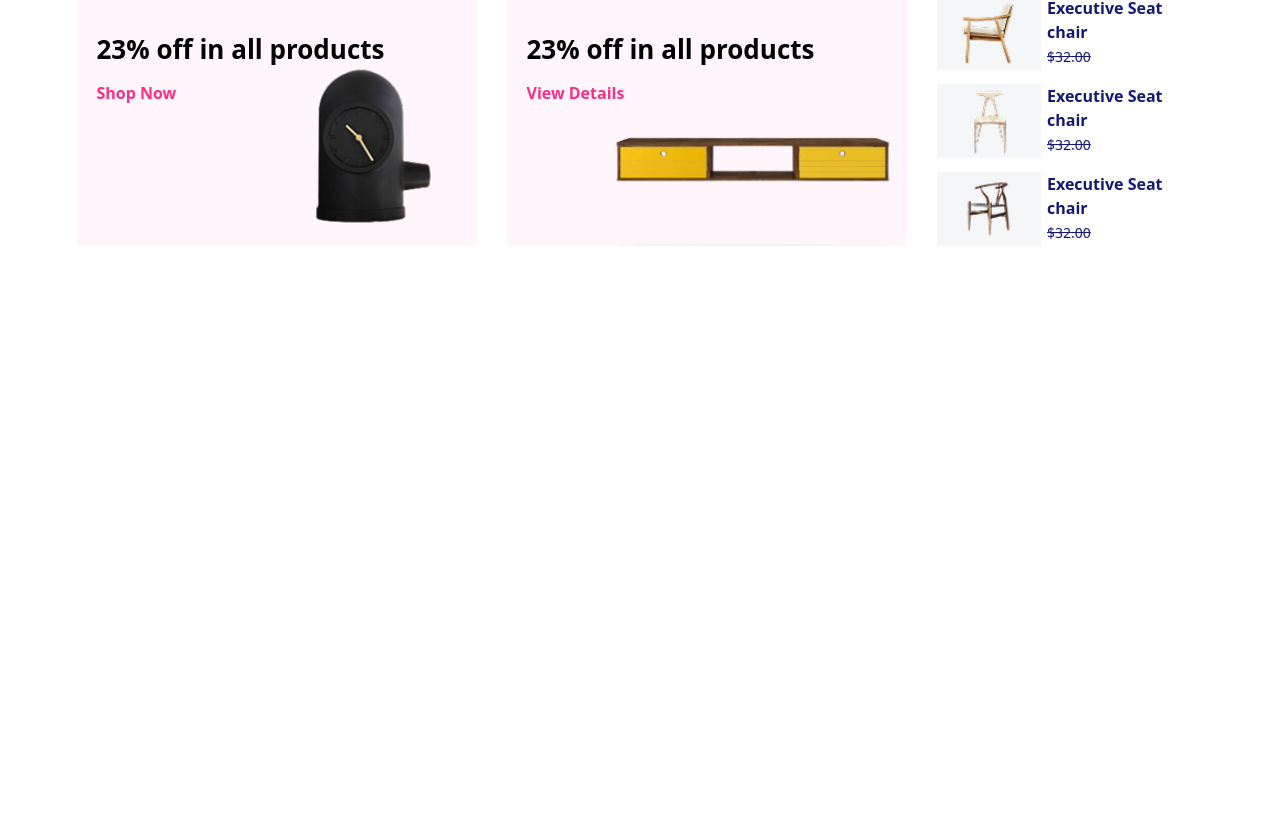
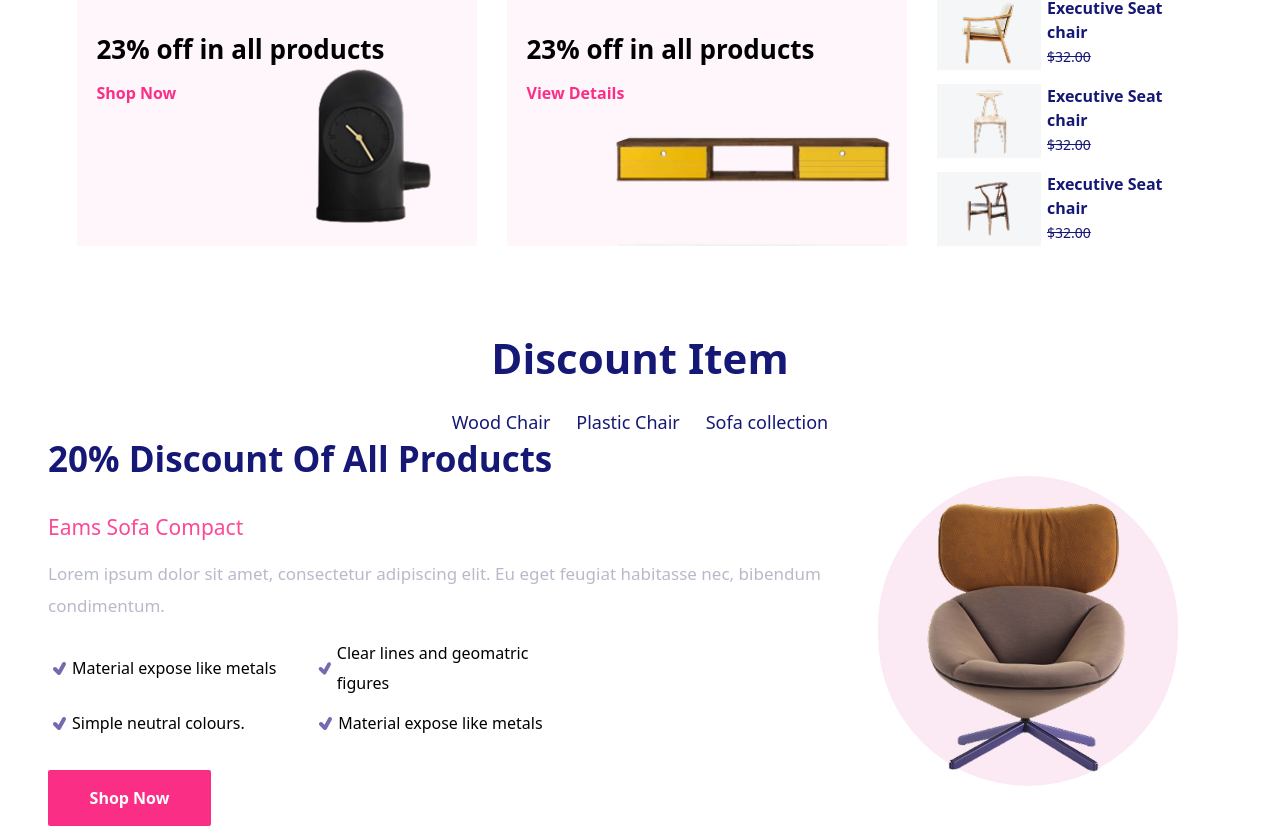
Before and after one commit to Arjunlama2/Chaitra_ecommerce_frontend, a React (Vite) app: page / in a window 1280 px wide. Shown: the part 3713-4539 px from the top of the page. Before the commit the page ends 3959 px from the top, so only its background shows below. Built offline with nearby package versions, Linux system fonts and the light colour scheme.

Commit message:
discount

```diff
--- /dev/null
+++ b/src/components/landing/Discount.jsx
@@ -0,0 +1,94 @@
+import { useState } from "react";
+import { TiTick } from "react-icons/ti";
+
+const Discount = () => {
+  const itemList = [
+    { id: "1", title: "Wood Chair" },
+    { id: "2", title: "Plastic Chair" },
+    { id: "3", title: "Sofa collection" },
+  ];
+  const [activeIndex, setActiveIndex] = useState(null);
+  return (
+    <div className="flex flex-col items-center justify-center px-12 mt-20">
+      <p className="text-[42px] text-[#151875] font-[700] mb-[20px] ">
+        Discount Item
+      </p>
+      <div className="w-full flex flex-col items-center ">
+        <ul className="flex  gap-[26px] text-[18px] text-[#151875]">
+          {itemList.map((el, index) => {
+            return (
+              <li
+                key={index}
+                onClick={() => setActiveIndex(index)}
+                className={`${
+                  activeIndex === index
+                    ? "text-[#FB4997] underline underline-offset-4"
+                    : ""
+                } cursor-pointer relative flex items-center`}
+              >
+                {el.title}
+                <span
+                  className={`${
+                    activeIndex === index
+                      ? "absolute right-[-12px]  bottom-[0.2px]"
+                      : "hidden"
+                  } text-[#FB4997] text-[32px]`}
+                >
+                  .
+                </span>
+              </li>
+            );
+          })}
+          {/* <li>Wood Chair</li>
+        <li>plastic Chair</li>
+        <li>Sofa Collection</li> */}
+        </ul>
+        <div className="w-fit flex justify-between items-center">
+          <div className="flex flex-col gap-4">
+            <p className="text-[#151875] text-[35px] font-[700] leading-[132%] tracking-[1.5%]">
+              20% Discount Of All Products
+            </p>
+            <p className="text-[21px] text-[#FB4997] leading-[132%] tracking-[1.5%] mt-4">
+              Eams Sofa Compact
+            </p>
+            <p className="text-[17px] leading-[32px] tracking-[2%] text-[#B7BACB]">
+              Lorem ipsum dolor sit amet, consectetur adipiscing elit. Eu eget
+              feugiat habitasse nec, bibendum condimentum.
+            </p>
+
+            <div className="grid grid-cols-2 w-[90%] gap-[10px] text-base leading-[30px] pr-44">
+              <p className="flex items-center">
+                <TiTick className="text-[24px] text-[#7569B2]" />
+                <span>Material expose like metals</span>
+              </p>
+              <p className="flex items-center">
+                <TiTick className="text-[24px] text-[#7569B2]" />
+                <span>Clear lines and geomatric figures</span>
+              </p>
+              <p className="flex items-center">
+                <TiTick className="text-[24px] text-[#7569B2]" />
+                <span>Simple neutral colours.</span>
+              </p>
+              <p className="flex items-center">
+                <TiTick className="text-[24px] text-[#7569B2]" />
+                <span>Material expose like metals</span>
+              </p>
+            </div>
+            <button className="primary-btn mt-4">Shop Now</button>
+          </div>
+          <div className="w-[470px] relative">
+            <div className="absolute top-1/2 left-1/2  transition-transform  -translate-x-1/2 -translate-y-1/2  w-[300px] h-[310px] rounded-full bg-[#fbeaf3] z-[-10]"/>
+
+            <img
+              src="/images/discount.png"
+              alt=""
+              className="w-full h-full object-cover"
+            />
+          </div>
+        </div>
+      </div>
+    </div>
+  );
+};
+
+export default Discount;
--- a/src/components/landing/Offer.jsx
+++ b/src/components/landing/Offer.jsx
@@ -35,7 +35,7 @@ const Offer = () => {
  <div className='flex flex-col items-center justify-center gap-5 w-[200px] h-[280px]  shadow-sm  p-3' key={index}>
         <img src={offer.image} alt="service" className=' object-cover' />
         <p className='text-[22px] text-[#151875] font-[700]'>{offer.title}</p>
-        <p className='text-[14px] text-[#1A0B5B4D] font-[400]'>{offer.description}</p>
+        <p className='text-[14px] text-[#1A0B5B4D] font-[400] text-center'>{offer.description}</p>
       </div>
       ))
     }
--- a/src/pages/home/Home.jsx
+++ b/src/pages/home/Home.jsx
@@ -7,6 +7,7 @@ import LatestProducts from '../../components/landing/LatestProducts'
 import Offer from '../../components/landing/Offer'
 import Unique from '../../components/landing/Unique'
 import Trending from '../../components/landing/Trending'
+import Discount from '../../components/landing/Discount'
 
 function Home() {
   return (
@@ -19,6 +20,7 @@ function Home() {
     <Offer/>
     <Unique/>
     <Trending/>
+    <Discount/>
 
     </>
   )
```
Also changed, not shown: public/images/discount.png (added).
